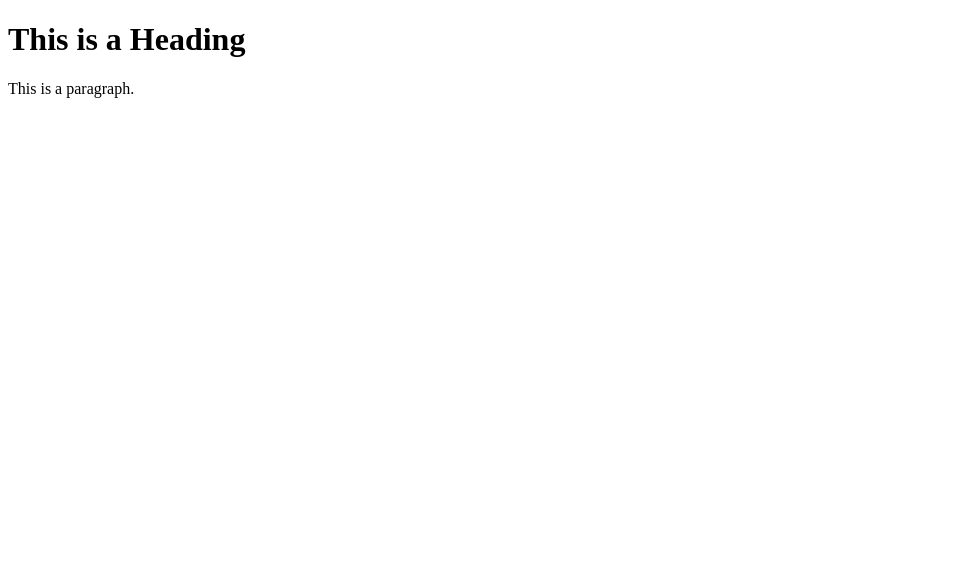
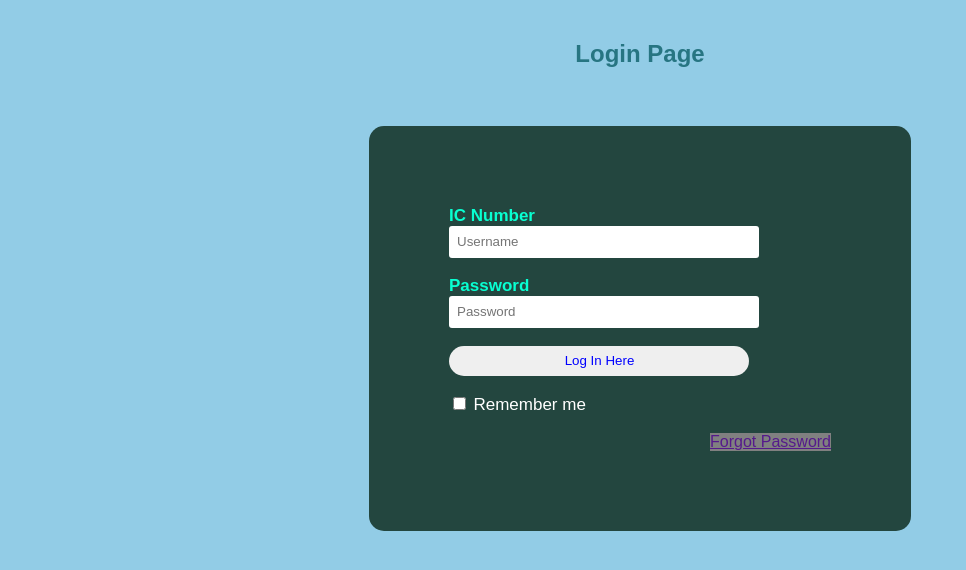
Before and after one commit to florexong/FrontEndHackathon, a plain HTML site: page index.html in a window 1280 px wide. Shown: the whole page, without its empty margins (0-966 px from the left). Drawn offline with Linux system fonts and the light colour scheme.

Commit message:
Login Page

```diff
--- a/index.html
+++ b/index.html
@@ -1,12 +1,30 @@
 <!DOCTYPE html>
 <html>
 <head>
-<title>Page Title</title>
+    <title>Login Form</title>
+    <link rel="stylesheet" type="text/css" href="style/style.css">
 </head>
 <body>
-
-<h1>This is a Heading</h1>
-<p>This is a paragraph.</p>
-
+    <h2>Login Page</h2><br>
+    <div class="login">
+    <form id="login" method="get" action="login.php">
+        <label><b>IC Number
+        </b>
+        </label>
+        <input type="text" name="Uname" id="Uname" placeholder="Username">
+        <br><br>
+        <label><b>Password
+        </b>
+        </label>
+        <input type="Password" name="Pass" id="Pass" placeholder="Password">
+        <br><br>
+        <input type="button" name="log" id="log" value="Log In Here">
+        <br><br>
+        <input type="checkbox" id="check">
+        <span>Remember me</span>
+        <br><br>
+        <a href ="">Forgot Password</a>
+    </form>
+</div>
 </body>
 </html>
--- /dev/null
+++ b/style/style.css
@@ -0,0 +1,59 @@
+body
+{
+    margin: 0;
+    padding: 0;
+    background-color:#6abadeba;
+    font-family: 'Arial';
+}
+.login{
+        width: 382px;
+        overflow: hidden;
+        margin: auto;
+        margin: 20 0 0 450px;
+        padding: 80px;
+        background: #23463f;
+        border-radius: 15px ;
+
+}
+h2{
+    text-align: center;
+    color: #277582;
+    padding: 20px;
+}
+label{
+    color: #08ffd1;
+    font-size: 17px;
+}
+#Uname{
+    width: 300px;
+    height: 30px;
+    border: none;
+    border-radius: 3px;
+    padding-left: 8px;
+}
+#Pass{
+    width: 300px;
+    height: 30px;
+    border: none;
+    border-radius: 3px;
+    padding-left: 8px;
+
+}
+#log{
+    width: 300px;
+    height: 30px;
+    border: none;
+    border-radius: 17px;
+    padding-left: 7px;
+    color: blue;
+
+
+}
+span{
+    color: white;
+    font-size: 17px;
+}
+a{
+    float: right;
+    background-color: grey;
+}
```
